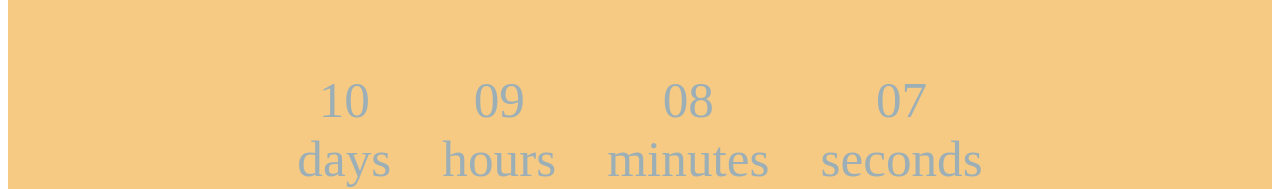
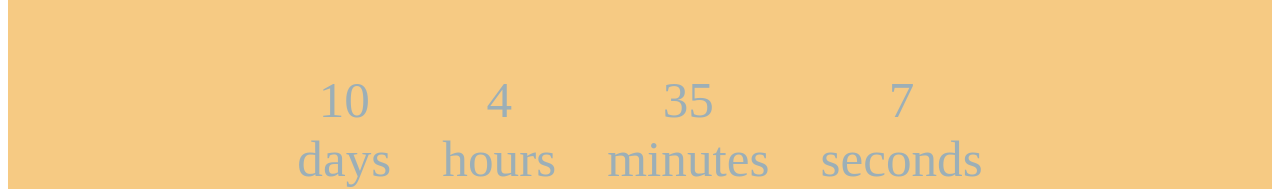
Before and after one commit to marcosteodoro/countdowntimer-react, a React (Create React App) app: page / in a window 1280 px wide. Shown: the part 279-468 px from the top of the page. Built offline with nearby package versions, Linux system fonts and the light colour scheme.

Commit message:
Carrega o tempo que falta para meu aniverśario

```diff
--- a/src/components/Counter/index.js
+++ b/src/components/Counter/index.js
@@ -5,23 +5,45 @@ import './style.css'
 import CounterUnit from '../CounterUnit'
 
 class Counter extends React.Component {
+  constructor() {
+    super()
+
+    const birthday = moment([2020, 2, 7])
+
+    // TODO: REVIEW
+    const days = birthday.diff(moment.now(), 'days')
+    const hours = birthday.diff(moment.now(), 'hours') - (24 * days)
+    const minutes =  birthday.diff(moment.now(), 'minutes') - (days * 24 * 60) - (hours * 60)
+    const seconds = birthday.diff(moment.now(), 'seconds') - (days * 24 * 60 * 60) - (hours * 60 * 60) - (minutes * 60)
+    // TODO: REVIEW
+
+    this.state = {
+      days,
+      hours,
+      minutes,
+      seconds
+    }
+
+    console.log(this.state);
+  }
+
   render() {
     return (
       <>
         <div className="counter-box">
-          <CounterUnit unitName="days" unitValue="10" />
+          <CounterUnit unitName="days" unitValue={ this.state.days } />
         </div>
 
         <div className="counter-box">
-          <CounterUnit unitName="hours" unitValue="09" />
+          <CounterUnit unitName="hours" unitValue={ this.state.hours } />
         </div>
 
         <div className="counter-box">
-          <CounterUnit unitName="minutes" unitValue="08" />
+          <CounterUnit unitName="minutes" unitValue={ this.state.minutes } />
         </div>
 
         <div className="counter-box">
-          <CounterUnit unitName="seconds" unitValue="07" />
+          <CounterUnit unitName="seconds" unitValue={ this.state.seconds } />
         </div>
       </>
     )
```
